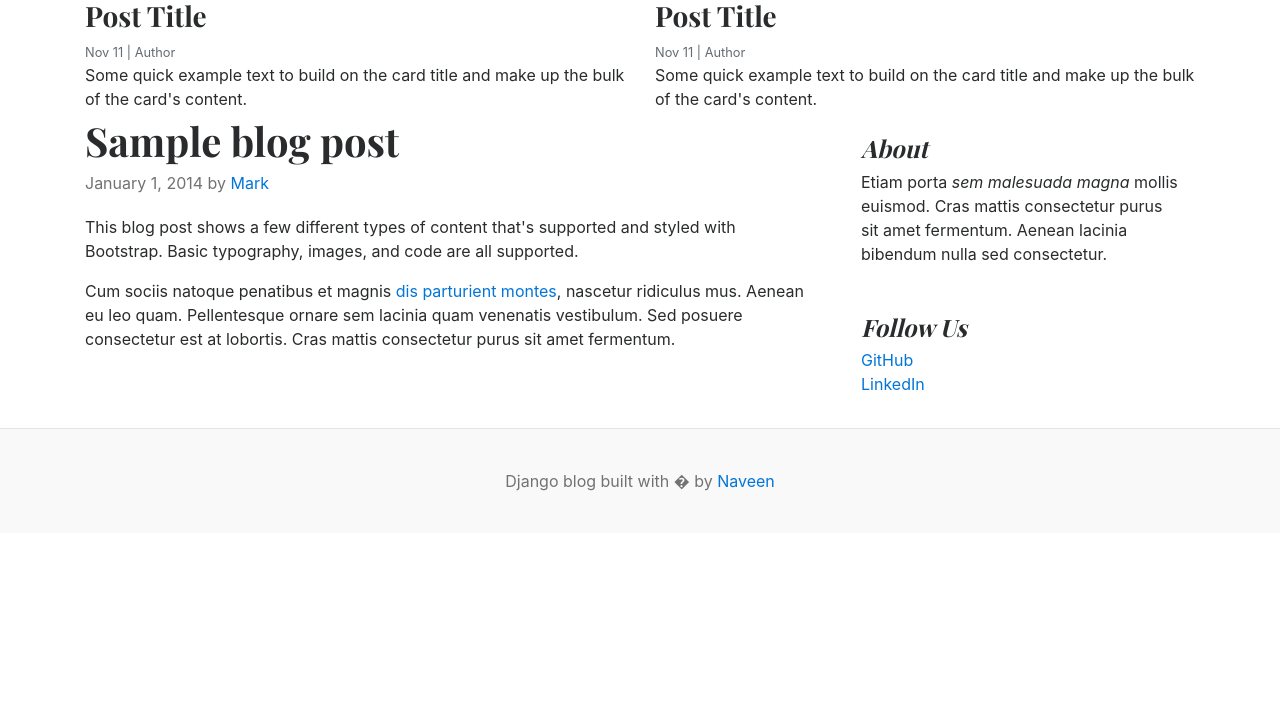
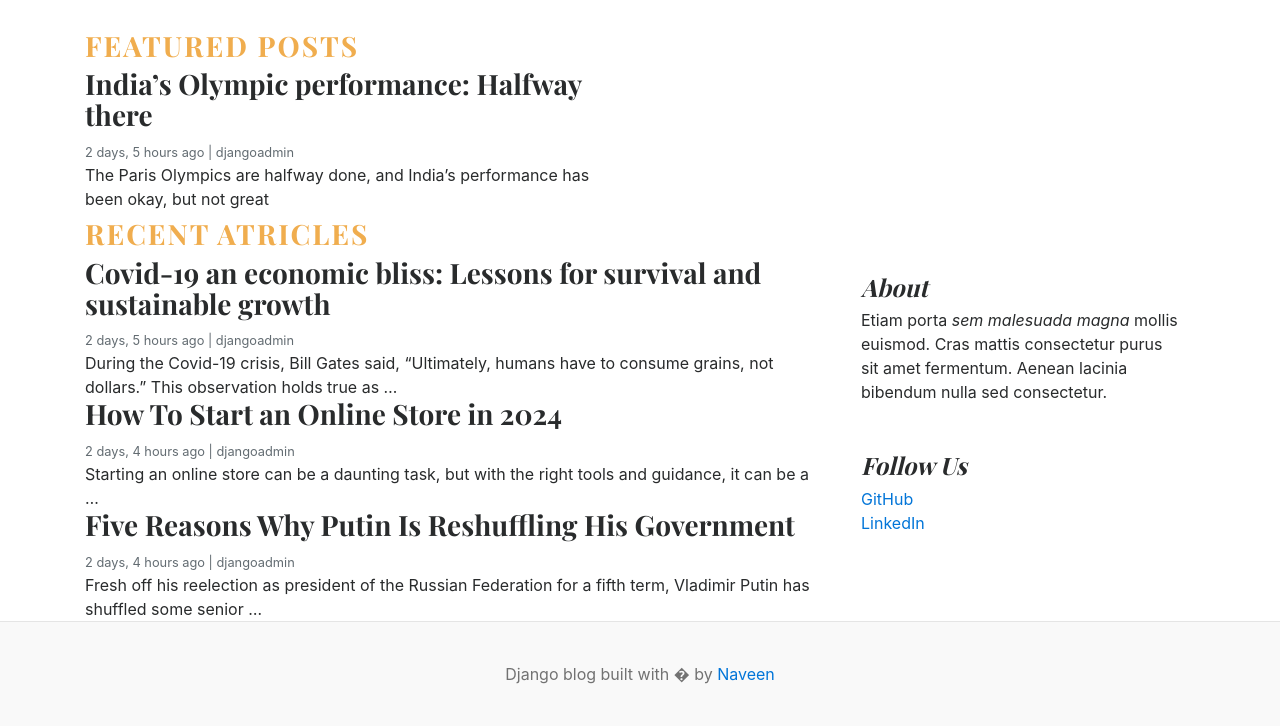
Before and after one commit to Naveen018/blog, a Django app: page / in a window 1280 px wide. Shown: the part 502-1228 px from the top of the page. Before the commit the page ends 993 px from the top, so only its background shows below. Run offline with Django 5.2, Linux system fonts and the light colour scheme; data comes from the database, SQL or seed files in the repository; both versions use the stored data as it was after the commit.

Commit message:
Implemented posts by category functionality

```diff
--- a/blog_main/settings.py
+++ b/blog_main/settings.py
@@ -10,6 +10,7 @@ For the full list of settings and their values, see
 https://docs.djangoproject.com/en/5.0/ref/settings/
 """
 
+import os
 from pathlib import Path
 
 # Build paths inside the project like this: BASE_DIR / 'subdir'.
@@ -63,6 +64,7 @@ TEMPLATES = [
                 "django.template.context_processors.request",
                 "django.contrib.auth.context_processors.auth",
                 "django.contrib.messages.context_processors.messages",
+                "blog_mod.context_processors.get_category",
             ],
         },
     },
@@ -120,6 +122,7 @@ STATIC_URL = "static/"
 STATICFILES_DIRS = [
     BASE_DIR / "static"
 ]
+# STATIC_ROOT = os.path.join(BASE_DIR, 'staticfiles')
 
 
 MEDIA_URL = '/media/'
--- a/blog_main/urls.py
+++ b/blog_main/urls.py
@@ -16,7 +16,7 @@ Including another URLconf
 """
 from django.conf import settings
 from django.contrib import admin
-from django.urls import path
+from django.urls import include, path
 
 from blog_main import views
 from django.conf.urls.static import static
@@ -24,4 +24,5 @@ from django.conf.urls.static import static
 urlpatterns = [
     path("admin/", admin.site.urls),
     path("", views.home, name="home"),
+    path("category/", include("blog_mod.urls")),
 ] + static(settings.MEDIA_URL, document_root = settings.MEDIA_ROOT)
--- a/blog_main/views.py
+++ b/blog_main/views.py
@@ -1,6 +1,16 @@
 from django.http import HttpResponse
 from django.shortcuts import render
 
+from blog_mod.models import Blog, Category
+
 
 def home(request):
-    return render(request, "home.html")
+    featured_posts = Blog.objects.filter(is_featured = True, status="Published").order_by("-updated_at")
+    unfeatured_posts = Blog.objects.filter(is_featured = False, status="Published")
+    print(featured_posts)
+    print(unfeatured_posts)
+    context = {
+        "featured_post" : featured_posts,
+        "unfeatured_post" : unfeatured_posts
+    }
+    return render(request, "home.html", context)
--- /dev/null
+++ b/blog_mod/context_processors.py
@@ -0,0 +1,7 @@
+
+from blog_mod.models import Category
+
+
+def get_category(request):
+    categories = Category.objects.all()
+    return dict(categories=categories)
--- /dev/null
+++ b/blog_mod/urls.py
@@ -0,0 +1,9 @@
+
+from django.contrib import admin
+from django.urls import include, path
+
+from blog_mod import views
+
+urlpatterns = [
+    path("<int:category_id>/",views.posts_by_category, name = "posts_by_category")
+]
--- /dev/null
+++ b/templates/base.html
@@ -0,0 +1,50 @@
+<!-- Header Part -->
+{% load static %}
+
+<!DOCTYPE html>
+<html lang="en">
+  <head>
+    <meta charset="UTF-8" />
+    <meta http-equiv="X-UA-Compatible" content="IE=edge" />
+    <meta name="viewport" content="width=device-width, initial-scale=1.0" />
+    <title>Django Blogs</title>
+    <link href="https://getbootstrap.com/docs/4.0/dist/css/bootstrap.min.css" rel="stylesheet" />
+    <link href="https://fonts.googleapis.com/css?family=Playfair+Display:700,900" rel="stylesheet" />
+    <link href="{% static 'css/blog.css' %}" rel="stylesheet" />
+  </head>
+  <body>
+    <div class="container">
+      <header class="blog-header py-3">
+        <div class="row flex-nowrap justify-content-between align-items-center">
+          <div class="col-8 pt-1">
+            <a class="blog-header-logo text-dark" href="/">Django Blog</a>
+          </div>
+          <div class="col-4 d-flex justify-content-end align-items-center">
+            <a class="btn btn-sm btn-warning" href="#">Login</a> &nbsp;
+            <a class="btn btn-sm btn-outline-secondary" href="#">Register</a>
+          </div>
+        </div>
+      </header>
+
+      <div class="nav-scroller py-1 mb-2">
+        <nav class="nav d-flex justify-content-between">
+          {% for cat in categories %}
+            <a class="p-2 text-muted" href="{% url 'posts_by_category' cat.id %}">{{ cat.category_name }}</a>
+          {% endfor %}
+        </nav>
+      </div>
+
+      <!-- Main Content Part -->
+      {% block content %}
+
+      {% endblock %}
+
+      <!-- Footer part -->
+    </div>
+    <footer class="blog-footer">
+      <p>
+        Django blog built with � by <a href="#">Naveen</a>
+      </p>
+    </footer>
+  </body>
+</html>
--- a/templates/home.html
+++ b/templates/home.html
@@ -1,120 +1,82 @@
-{% load static %}
+{% extends 'base.html' %}
 
+{% block content %}
+  {% comment %}First featured post with image{% endcomment %}
+  {% for post in featured_post %}
+    {% if forloop.first %}
+      <div class="jumbotron p-3 p-md-5 text-white rounded bg-dark" style="background-image: url({{ post.featured_image.url }});background-blend-mode: overlay;background-size:cover;">
+        <div class="col-md-8 px-0">
+          <h1 class="display-4 font-italic">{{ post.title }}</h1>
+          <p class="lead my-3">{{ post.short_description }}</p>
+          <p class="lead mb-0">
+            <a href="#" class="text-white font-weight-bold">Continue reading...</a>
+          </p>
+        </div>
+      </div>
+    {% endif %}
+  {% endfor %}
 
-<!DOCTYPE html>
-<html lang="en">
-<head>
-    <meta charset="UTF-8">
-    <meta http-equiv="X-UA-Compatible" content="IE=edge">
-    <meta name="viewport" content="width=device-width, initial-scale=1.0">
-    <title>Django Blogs</title>
-    <link href="https://getbootstrap.com/docs/4.0/dist/css/bootstrap.min.css" rel="stylesheet">
-    <link href="https://fonts.googleapis.com/css?family=Playfair+Display:700,900" rel="stylesheet">
-    <link href="{% static "css/blog.css"%}" rel="stylesheet">
-  </head>
-<body>
-    <div class="container">
-      <header class="blog-header py-3">
-        <div class="row flex-nowrap justify-content-between align-items-center">
-          <div class="col-8 pt-1">
-            <a class="blog-header-logo text-dark" href="/">Django Blog</a>
-          </div>
-          <div class="col-4 d-flex justify-content-end align-items-center">
-            <a class="btn btn-sm btn-warning" href="#">Login</a> &nbsp;
-            <a class="btn btn-sm btn-outline-secondary" href="#">Register</a>
+  {% comment %}Featured Posts{% endcomment %}
+  <h3 class="text-uppercase text-warning" style="letter-spacing: 2px">Featured Posts</h3>
+
+  <div class="row mb-2">
+    {% for post in featured_post %}
+      {% if not forloop.first %}
+        <!-- Ignores the first post coming from the loop -->
+        <div class="col-md-6">
+          <div class="card border-0">
+            <div class="card-body">
+              <h3>{{ post.title }}</h3>
+              <small class="mb-1 text-muted">{{ post.created_at|timesince }} ago | {{ post.author }}</small>
+              <p class="card-text">{{ post.short_description|truncatewords:20 }}</p> <!-- or we can use truncatechars:45 -->
+            </div>
           </div>
         </div>
-      </header>
-
-      <div class="nav-scroller py-1 mb-2">
-        <nav class="nav d-flex justify-content-between">
-          <a class="p-2 text-muted" href="#">World</a>
-          <a class="p-2 text-muted" href="#">U.S.</a>
-          <a class="p-2 text-muted" href="#">Technology</a>
-          <a class="p-2 text-muted" href="#">Design</a>
-          <a class="p-2 text-muted" href="#">Culture</a>
-          <a class="p-2 text-muted" href="#">Business</a>
-          <a class="p-2 text-muted" href="#">Politics</a>
-          <a class="p-2 text-muted" href="#">Opinion</a>
-          <a class="p-2 text-muted" href="#">Science</a>
-          <a class="p-2 text-muted" href="#">Health</a>
-          <a class="p-2 text-muted" href="#">Style</a>
-          <a class="p-2 text-muted" href="#">Travel</a>
-        </nav>
-      </div>
-
-
-
-<div class="jumbotron p-3 p-md-5 text-white rounded bg-dark" style="background-image: url({% static "images/cricket.jpg"%});background-blend-mode: overlay;background-size:cover;">
-    <div class="col-md-8 px-0">
-      <h1 class="display-4 font-italic">Title of a longer featured blog post</h1>
-      <p class="lead my-3">Multiple lines of text that form the lede, informing new readers quickly and efficiently about what's most interesting in this post's contents.</p>
-      <p class="lead mb-0"><a href="#" class="text-white font-weight-bold">Continue reading...</a></p>
-    </div>
+      {% endif %}
+    {% endfor %}
   </div>
 
-  <div class="row mb-2">
-    <div class="col-md-6">
-      <div class="card border-0" >
-        <div class="card-body">
-          <h3>Post Title</h3>
-          <small class="mb-1 text-muted">Nov 11 | Author</small>
-          <p class="card-text">Some quick example text to build on the card title and make up the bulk of the card's content.</p>
-        </div>
-      </div>
-    </div>
-    <div class="col-md-6">
-      <div class="card border-0" >
-        <div class="card-body">
-          <h3>Post Title</h3>
-          <small class="mb-1 text-muted">Nov 11 | Author</small>
-          <p class="card-text">Some quick example text to build on the card title and make up the bulk of the card's content.</p>
-        </div>
-      </div>
-    </div>
-  </div>
+  {% comment %}Recent Articles{% endcomment %}
 
   <main role="main" class="container p-0">
+    <h3 class="text-uppercase text-warning" style="letter-spacing: 2px">Recent Atricles</h3>
     <div class="row">
       <div class="col-md-8 blog-main">
-
-        <div class="blog-post">
-          <h2 class="blog-post-title">Sample blog post</h2>
-          <p class="blog-post-meta">January 1, 2014 by <a href="#">Mark</a></p>
-
-          <p>This blog post shows a few different types of content that's supported and styled with Bootstrap. Basic typography, images, and code are all supported.</p>
-
-          <p>Cum sociis natoque penatibus et magnis <a href="#">dis parturient montes</a>, nascetur ridiculus mus. Aenean eu leo quam. Pellentesque ornare sem lacinia quam venenatis vestibulum. Sed posuere consectetur est at lobortis. Cras mattis consectetur purus sit amet fermentum.</p>
-
-
-        </div>
-        <!-- /.blog-post -->
-
+        {% for post in unfeatured_post %}
+          <div class="card border-0">
+            <div class="card-body">
+              <h3>{{ post.title }}</h3>
+              <small class="mb-1 text-muted">{{ post.created_at|timesince }} ago | {{ post.author }}</small>
+              <p class="card-text">{{ post.short_description|truncatewords:20 }}</p>
+            </div>
+          </div>
+        {% endfor %}
       </div>
       <!-- /.blog-main -->
 
       <aside class="col-md-4 blog-sidebar">
         <div class="p-3 mb-3 bg-light rounded">
           <h4 class="font-italic">About</h4>
-          <p class="mb-0">Etiam porta <em>sem malesuada magna</em> mollis euismod. Cras mattis consectetur purus sit amet fermentum. Aenean lacinia bibendum nulla sed consectetur.</p>
+          <p class="mb-0">
+            Etiam porta <em>sem malesuada magna</em> mollis euismod. Cras mattis consectetur purus sit amet fermentum. Aenean lacinia bibendum nulla sed consectetur.
+          </p>
         </div>
 
         <div class="p-3">
           <h4 class="font-italic">Follow Us</h4>
           <ol class="list-unstyled">
-            <li><a href="#">GitHub</a></li>
-            <li><a href="#">LinkedIn</a></li>
+            <li>
+              <a href="#">GitHub</a>
+            </li>
+            <li>
+              <a href="#">LinkedIn</a>
+            </li>
           </ol>
         </div>
-      </aside><!-- /.blog-sidebar -->
-
-    </div><!-- /.row -->
-
-  </main><!-- /.container -->
-
-</div>
-<footer class="blog-footer">
-  <p>Django blog built with � by <a href="#">Naveen</a></p>
-</footer>
-</body>
-</html>
+      </aside>
+      <!-- /.blog-sidebar -->
+    </div>
+    <!-- /.row -->
+  </main>
+  <!-- /.container -->
+{% endblock %}
```
Also changed, not shown: blog_mod/views.py (+19 -1 lines), static/css/error404.css (added, +47 -0 lines), templates/404.html (added, +29 -0 lines), templates/category.html (added, +39 -0 lines), db.sqlite3.
